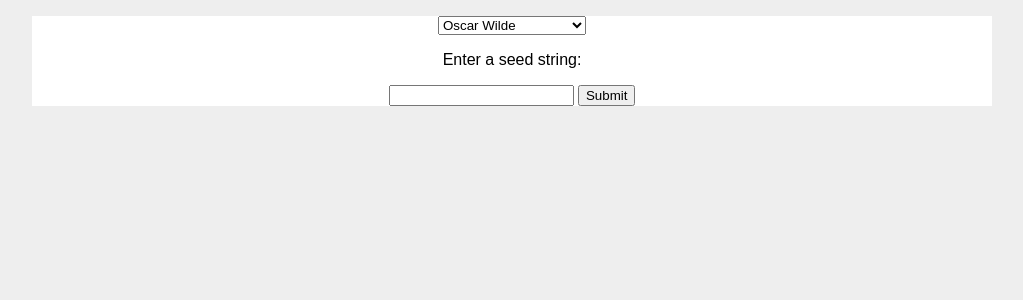
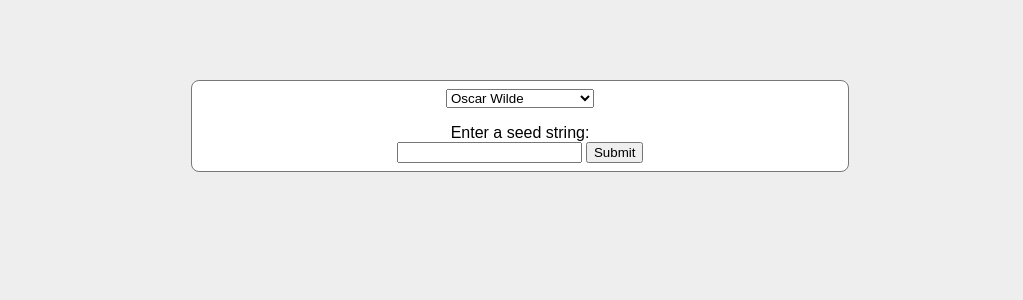
Before and after one commit to alexpfox/epigram_generator, a Flask app: page / in a window 1280 px wide. Shown: the top 300 px of the page, without its empty margins (128-1151 px from the left). Run offline with Flask 2, Linux system fonts and the light colour scheme.

Commit message:
update app css

```diff
--- a/flask_app/generate.py
+++ b/flask_app/generate.py
@@ -9,7 +9,7 @@
     if author == 'Wilde':
         textgen = textgenrnn(weights_path='wilde_weights_e13_bi.hdf5')
         #print('Generating...')
-        lines = textgen.generate(n=2, prefix=seed, temperature=0.4, return_as_list=True)
+        lines = textgen.generate(n=1, prefix=seed, temperature=0.4, return_as_list=True)
     elif author == 'Frost':
         textgen = textgenrnn(weights_path='frost_weights_5.hdf5')
         #print('Generating...')
--- a/flask_app/static/css/styles.css
+++ b/flask_app/static/css/styles.css
@@ -1,32 +1,46 @@
 html {
     font-family: sans-serif;
-    background: #eee;
-    padding: 1rem; }
+}
 
 body {
-    max-width: 960px;
-    margin: 0 auto;
-    background: white; }
+    width: 100%;
+    background-color: #eee;
+}
 
-div.container4 {
-    height: 10em;
-    position: relative }
-div.container4 p {
-    margin: 0;
-    background: #eee;;
-    position: absolute;
-    top: 50%;
-    left: 50%;
-    margin-right: -50%;
-    transform: translate(-50%, -50%) }
-
-div.form {
-    display: block;
+.form {
     text-align: center;
 }
-form {
-    display: inline-block;
-    margin-left: auto;
-    margin-right: auto;
+
+.form-label {
+    margin-top: 2vh;
+}
+
+.poem {
+}
+
+.poem-title {
+    margin-top: 1vh;
+    margin-bottom: 1vh;
     text-align: left;
 }
+
+.poem-lines {
+    text-align: center;
+}
+
+.poem-line {
+    margin-bottom: 1vh;
+}
+
+.wrapper {
+    width: 50%;
+    min-width: 600px;
+    margin: 0 auto;
+
+    border:1px solid #777;
+    border-radius: 1vh;
+    background-color: white;
+
+    padding: 1vh;
+    margin-top: 10vh;
+}
--- a/flask_app/templates/index.html
+++ b/flask_app/templates/index.html
@@ -1,41 +1,39 @@
 <!doctype html>
 <title>Hello from Flask</title>
-
 <head>
     <link rel="stylesheet" href="{{ url_for('static', filename='css/styles.css') }}">
 </head>
-
+<body>
+    <div class="wrapper">
     <div class="form">
+        <form>
             <select name="author">
-        <form>
                 <option value="Wilde">Oscar Wilde</option>
                 <option value="Frost">Robert Frost</option>
                 <option value="Kaur">Rupi Kaur</option>
                 <option value="Eliot">T.S. Eliot</option>
                 <option value="Shakespeare">William Shakespeare</option>
-        </form>
             </select>
 
-    <p>Enter a seed string: </p>
-
+            <div class="form-label">
+                Enter a seed string:
+            </div>
             <input type="text" name="seed">
             <input type="submit">
-
+        </form>
     </div>
 
     {% if poem %}
-
-<div class=container4 p>
-
-    <p>
-        Here's what <i>{{ author }}</i> came up with for you....
-    </p>
-
-    <p>
-        {% for line in poem %}
-            {{ line }}<br>
-        {% endfor %}
-    </p>
+    <div class="poem">
+        <div class="poem-title">
+            Here's what <i>{{ author }}</i> came up with for you....  <br>
         </div>
 
+        <div class="poem-lines">
+            {% for line in poem %}
+                <div class="poem-line">{{ line }} <br><br> </div>
+            {% endfor %}
+        </div>
+    </div>
     {% endif %}
+</body>
```
Also changed, not shown: images/flaskwilde.png (added), 1 other file. Lines whose indentation alone changed are shown as unchanged.
